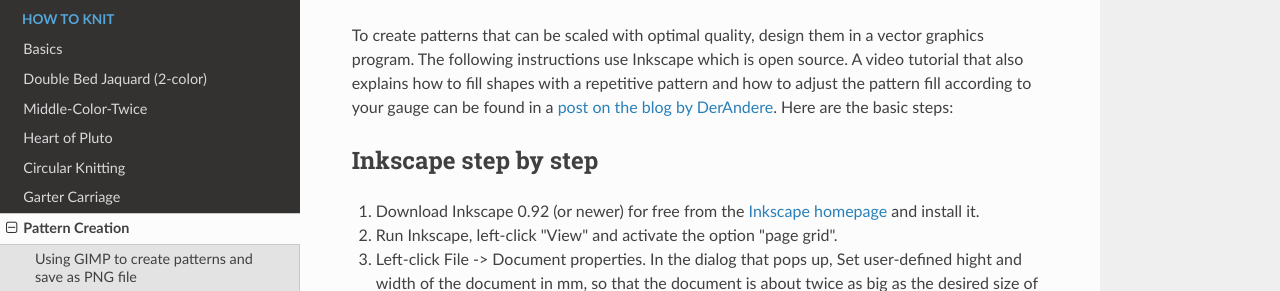
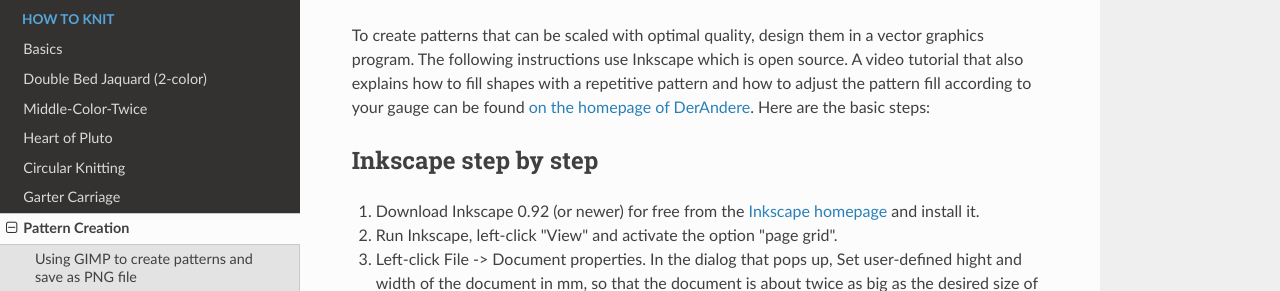
Before and after one commit to AllYarnsAreBeautiful/ayab-manual, an MkDocs documentation site: the page built from docs/pattern_image_creation.md, in a window 1280 px wide and 900 px high, scrolled down 1668 px. Shown: the part 232-523 px from the top of the window. Built offline with MkDocs 1.6.1, drawn with Linux system fonts in a browser that asks for light colours; nearby versions of some CDN libraries.

Commit message:
update links

```diff
--- a/docs/pattern_image_creation.md
+++ b/docs/pattern_image_creation.md
@@ -80,7 +80,7 @@ To create patterns that can be scaled with optimal quality, design them in
 a vector graphics program. The following instructions use Inkscape which is open
 source. A video tutorial that also explains how to fill shapes with a repetitive
 pattern and how to adjust the pattern fill according to your gauge can be found
-in a [post on the blog by DerAndere](https://it-by-derandere.blogspot.com/2019/04/scalable-knitting-patterns-with-open.html).
+[on the homepage of DerAndere](https://derandere.gitlab.io/scalable-knitting-patterns-inkscape).
 Here are the basic steps:
 
 ## Inkscape step by step
@@ -164,5 +164,5 @@ fabric size, you can scale it using Inkscape:
 
 
 
-This article was written by [DerAndere](https://it-by-derandere.blogspot.com/p/blog-page_46.html)
+This article was written by [DerAndere](https://derandere.gitlab.io/)
 [Feel free to improve it!](https://github.com/AllYarnsAreBeautiful/ayab-manual)
```
